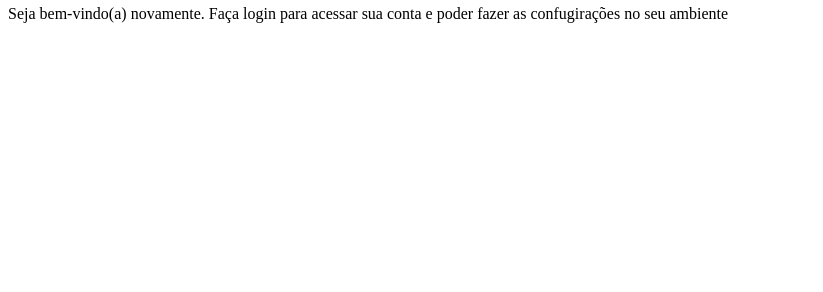
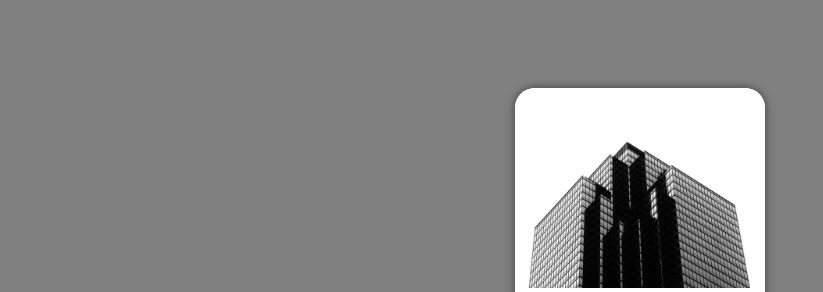
Before and after one commit to 31php/projeto-login, a plain HTML site: page index.html in a window 1280 px wide. Shown: the part 62-354 px from the top of the page, without its empty margins (0-823 px from the left). Drawn offline with Linux system fonts and the light colour scheme.

Commit message:
css iniciada

```diff
--- a/css/estilos.css
+++ b/css/estilos.css
@@ -1 +1,41 @@
 @charset 'utf-8';
+
+*{
+    font-family: system-ui, -apple-system, BlinkMacSystemFont, 'Segoe UI', Roboto, Oxygen, Ubuntu, Cantarell, 'Open Sans', 'Helvetica Neue', sans-serif;
+    margin: 0px;
+    padding: 0px;
+    box-sizing: border-box;
+}
+body, html{
+    background-color: grey;
+    width: 100vw;
+    height: 100vh;
+}
+main{
+    width: 100vw;
+    height: 100vh;
+    position: relative;
+}
+section#login{
+    position: absolute;
+    top: 50%;
+    left: 50%;
+    transform: translate(-50%, -50%);
+    overflow: hidden;
+
+    background-color: white;
+    width: 250px;
+    height: 500px;
+    border-radius: 20px;
+    box-shadow: 0px 0px 10px rgba(0, 0, 0, 0.527);
+}
+section#login > div#imagem{
+    display: block;
+    background: url(../imagem/pexels-ricardo-olvera-225422504-20533931.jpg) no-repeat;
+    background-size: cover;
+    height: 200px;
+}
+section#login > div#formulario{
+    display: block;
+    padding: 10px;
+}
```
